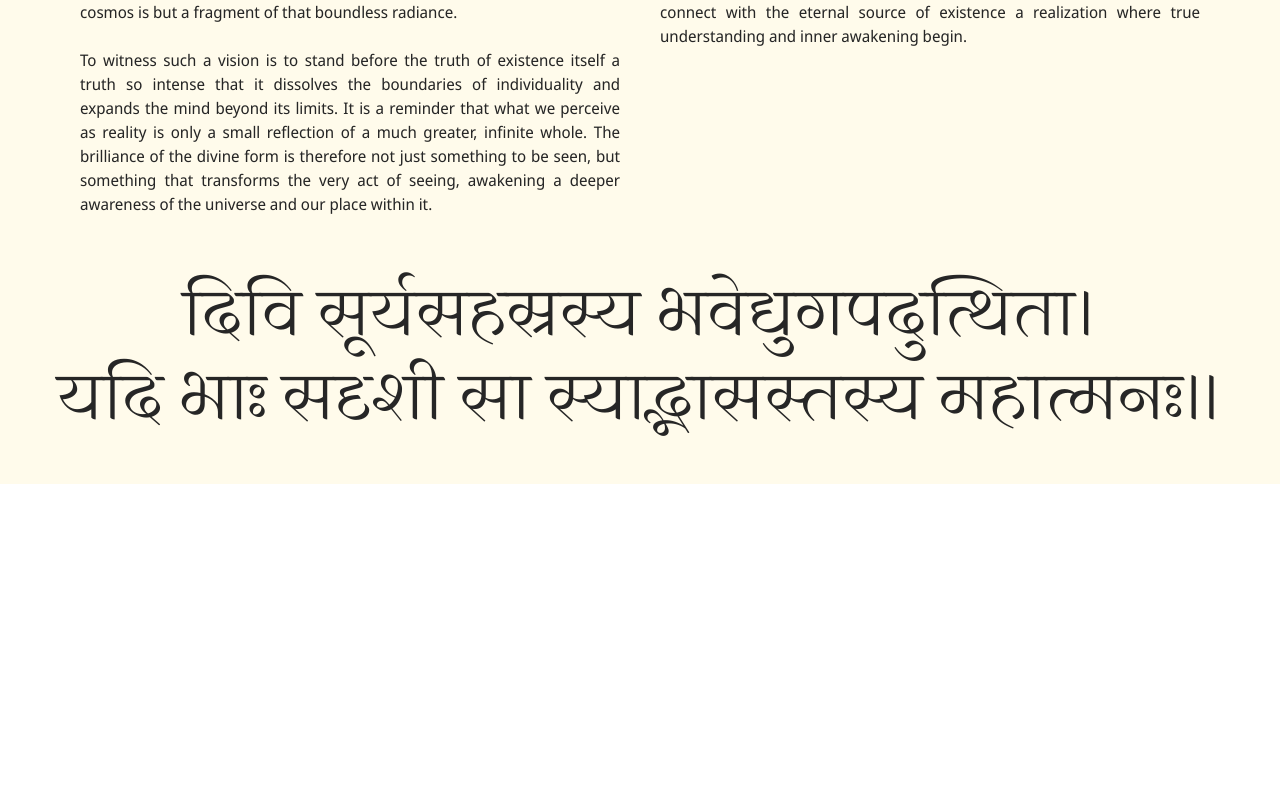
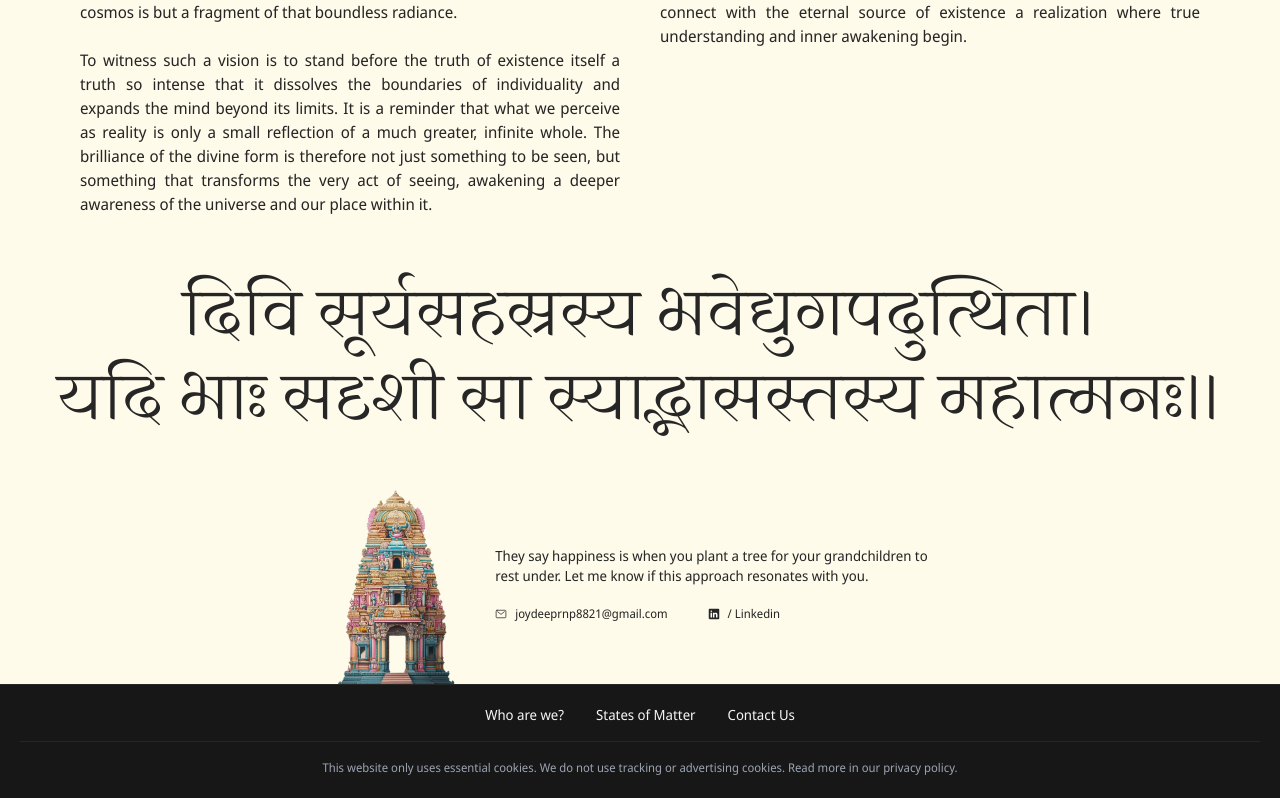
Before and after one commit to joydeep-07/Bharat-Vraman, a React (Vite) app in the folder frontend/: page / in a window 1280 px wide. Shown: the part 3716-4514 px from the top of the page. Before the commit the page ends 4200 px from the top, so only its background shows below. Built offline with nearby package versions, Linux system fonts and the light colour scheme.

Commit message:
Footer In home added

```diff
--- a/frontend/src/pages/Home.jsx
+++ b/frontend/src/pages/Home.jsx
@@ -4,7 +4,7 @@ import About from '../components/About'
 import Banner from '../components/Banner'
 import Story from '../components/Story'
 import Verse from '../components/Verse'
-// import Footer from '../layouts/Footer'
+import Footer from '../layouts/Footer'
 
 const Home = () => {
   return (
@@ -16,7 +16,7 @@ const Home = () => {
       <div className="py-10">
         <Verse />
       </div>
-     {/* <Footer/> */}
+    <Footer/>
     </div>
   );
 }
```
